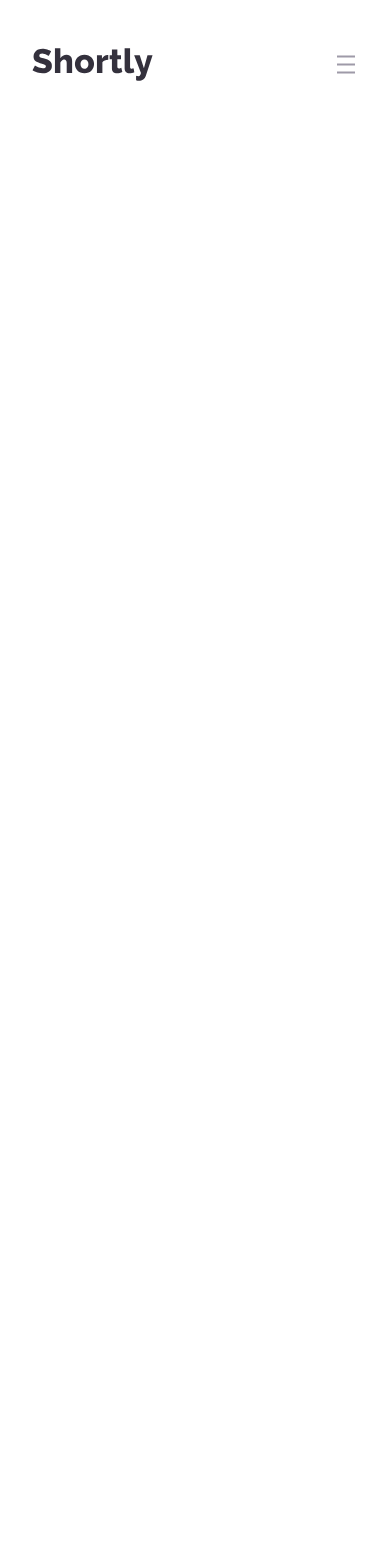
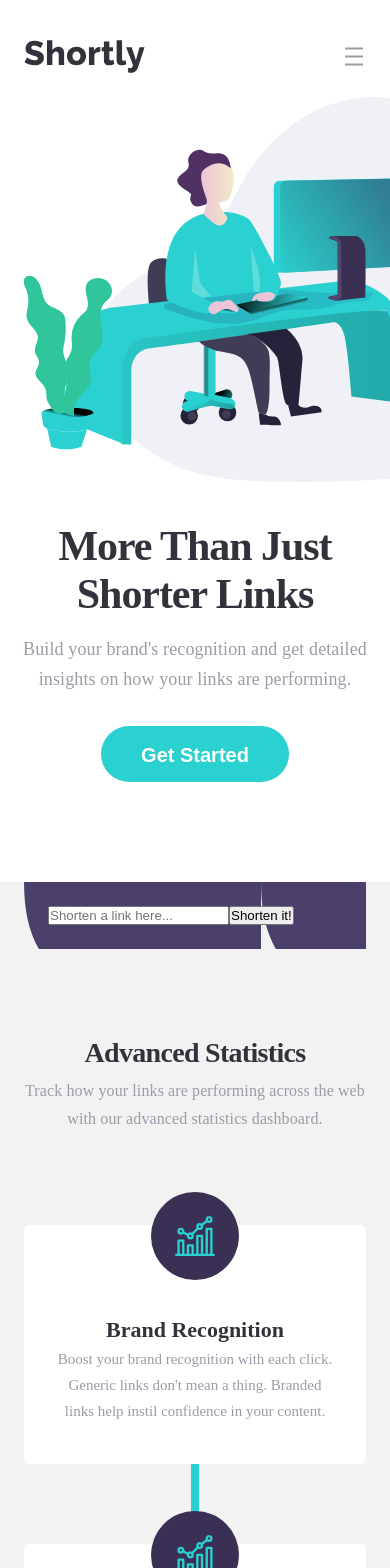
Before and after one commit to NSJTeo/shorten-url-landing-page, a React (Create React App) app: page / in a window 390 px wide. Shown: the top 1568 px of the page. Before the commit the page ends 844 px from the top, so only its background shows below. Built offline with nearby package versions, Linux system fonts and the light colour scheme.

Commit message:
Landing page mobile styles

```diff
--- a/src/App.tsx
+++ b/src/App.tsx
@@ -1,7 +1,204 @@
+import styled, { createGlobalStyle } from "styled-components";
 import Header from "./components/Header";
+import heroImage from "./assets/images/illustration-working.svg";
+import urlShortenerBackground from "./assets/images/bg-shorten-mobile.svg";
+import brandRecognition from "./assets/images/icon-brand-recognition.svg";
+
+const GlobalStyles = createGlobalStyle`
+  *, *::before, *::after {
+    box-sizing: border-box;
+    padding: 0;
+    margin: 0;
+  }
+`;
+
+const Hero = styled.div`
+  overflow-x: hidden;
+`;
+
+const HeroImage = styled.img`
+  width: 150%;
+  margin-bottom: 2.25rem;
+  margin-left: 1.5rem;
+`;
+
+const HeroText = styled.p`
+  font-weight: bold;
+  font-size: 42px;
+  line-height: 48px;
+  text-align: center;
+  letter-spacing: -1.05px;
+  color: #34313d;
+  margin-bottom: 1rem;
+`;
+
+const HeroSubtext = styled.p`
+  font-weight: 500;
+  font-size: 18px;
+  line-height: 30px;
+  text-align: center;
+  letter-spacing: 0.122727px;
+  color: #9e9aa8;
+  margin-bottom: 2rem;
+`;
+
+const HeroButton = styled.button`
+  display: block;
+  background: #2bd0d0;
+  border-radius: 28px;
+  font-weight: bold;
+  font-size: 20px;
+  line-height: 30px;
+  color: white;
+  border: none;
+  padding: 14px 40px 12px 40px;
+  margin: 0 auto 6.25rem auto;
+`;
+
+const ShortenerContainer = styled.div`
+  background: url(${urlShortenerBackground});
+  padding: 1.5rem;
+  margin-bottom: 1.5rem;
+`;
+
+const Urls = styled.ul`
+  margin-bottom: 5rem;
+`;
+
+const DetailsHeader = styled.h2`
+  font-weight: bold;
+  font-size: 28px;
+  line-height: 48px;
+  text-align: center;
+  letter-spacing: -0.7px;
+  color: #34313d;
+`;
+
+const DetailsCopy = styled.p`
+  font-weight: 500;
+  font-size: 16px;
+  line-height: 28px;
+  text-align: center;
+  letter-spacing: 0.109091px;
+  color: #9e9aa8;
+  margin-bottom: 92px;
+`;
+
+const DetailsContainer = styled.div`
+  position: relative;
+  padding: 0 2rem 2.5rem 2rem;
+  background: white;
+  border-radius: 5px;
+  /* margin-bottom: 92px;
+  &:last-child {
+    margin-bottom: 80px;
+  } */
+`;
+
+const DetailsSubHeader = styled.h3`
+  font-weight: bold;
+  font-size: 22px;
+  line-height: 33px;
+  text-align: center;
+  color: #34313d;
+`;
+
+const DetailsSubCopy = styled.p`
+  font-weight: 500;
+  font-size: 15px;
+  line-height: 26px;
+  text-align: center;
+  color: #9e9aa8;
+`;
+
+const DetailsImageContainer = styled.div`
+  margin: 0 auto;
+  width: 5.5rem;
+  height: 5.5rem;
+  background: #3a3054;
+  border-radius: 50%;
+  display: flex;
+  align-items: center;
+  justify-content: center;
+  position: relative;
+  top: -33px;
+`;
+
+const DetailsDivider = styled.div`
+  width: 0.5rem;
+  height: 3rem;
+  background: #2bd0d0;
+  margin: 0 auto 2rem auto;
+`;
+
+const Main = styled.main`
+  background: #f2f2f2;
+  padding: 0 1.5rem;
+`;
 
 function App() {
-  return <Header></Header>;
+  return (
+    <>
+      <GlobalStyles />
+      <Header />
+      <Hero>
+        <HeroImage
+          src={heroImage}
+          alt="illustration of person working at desk"
+        />
+        <HeroText>More Than Just Shorter Links</HeroText>
+        <HeroSubtext>
+          Build your brand's recognition and get detailed insights on how your
+          links are performing.
+        </HeroSubtext>
+        <HeroButton>Get Started</HeroButton>
+      </Hero>
+      <Main>
+        <ShortenerContainer>
+          <input placeholder="Shorten a link here..." />
+          <button>Shorten it!</button>
+        </ShortenerContainer>
+        <Urls></Urls>
+        <DetailsHeader>Advanced Statistics</DetailsHeader>
+        <DetailsCopy>
+          Track how your links are performing across the web with our advanced
+          statistics dashboard.
+        </DetailsCopy>
+        <DetailsContainer>
+          <DetailsImageContainer>
+            <img src={brandRecognition} alt="" />
+          </DetailsImageContainer>
+          <DetailsSubHeader>Brand Recognition</DetailsSubHeader>
+          <DetailsSubCopy>
+            Boost your brand recognition with each click. Generic links don't
+            mean a thing. Branded links help instil confidence in your content.
+          </DetailsSubCopy>
+        </DetailsContainer>
+        <DetailsDivider />
+        <DetailsContainer>
+          <DetailsImageContainer>
+            <img src={brandRecognition} alt="" />
+          </DetailsImageContainer>
+          <DetailsSubHeader>Brand Recognition</DetailsSubHeader>
+          <DetailsSubCopy>
+            Boost your brand recognition with each click. Generic links don't
+            mean a thing. Branded links help instil confidence in your content.
+          </DetailsSubCopy>
+        </DetailsContainer>
+        <DetailsDivider />
+        <DetailsContainer>
+          <DetailsImageContainer>
+            <img src={brandRecognition} alt="" />
+          </DetailsImageContainer>
+          <DetailsSubHeader>Brand Recognition</DetailsSubHeader>
+          <DetailsSubCopy>
+            Boost your brand recognition with each click. Generic links don't
+            mean a thing. Branded links help instil confidence in your content.
+          </DetailsSubCopy>
+        </DetailsContainer>
+      </Main>
+    </>
+  );
 }
 
 export default App;
```
